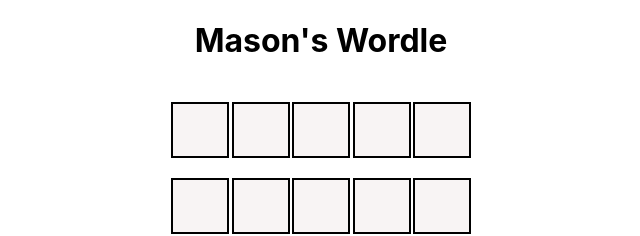
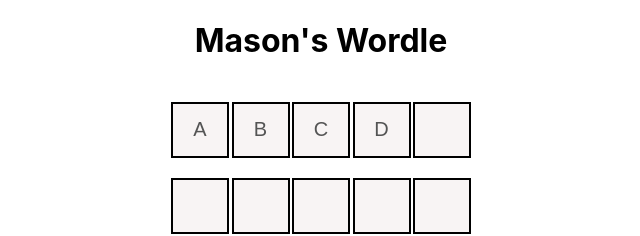
Before and after one commit to masonwaller/wordle-clone, a React (Create React App) app: page / in a window 1280 px wide. Shown: the top 236 px of the page, without its empty margins (319-959 px from the left). Built offline with nearby package versions, Linux system fonts and the light colour scheme.

Commit message:
change way I set inputs

```diff
--- a/src/components/grid-box/GridBox.tsx
+++ b/src/components/grid-box/GridBox.tsx
@@ -1,13 +1,14 @@
 import React from "react";
 import "./GridBox.css";
 
-function GridBox({ boxEnabled, id }) {
+function GridBox({ id, letter }) {
   return (
     <div className="grid-box">
       <input
         className="box-input"
         type="text"
-        disabled={boxEnabled}
+        disabled
+        value={letter}
         id={id}
         maxLength={1}
       />
--- a/src/components/grid-row/GridRow.tsx
+++ b/src/components/grid-row/GridRow.tsx
@@ -2,14 +2,14 @@
 import "./GridRow.css";
 import GridBox from "../grid-box/GridBox.tsx";
 
-function GridRow({ row, rowEnabled }) {
+function GridRow({ row, rowLetters }) {
   return (
     <div className="grid-row">
-      <GridBox boxEnabled={rowEnabled} id={`row${row}-box1`} />
-      <GridBox boxEnabled={rowEnabled} id={`row${row}-box2`} />
-      <GridBox boxEnabled={rowEnabled} id={`row${row}-box3`} />
-      <GridBox boxEnabled={rowEnabled} id={`row${row}-box4`} />
-      <GridBox boxEnabled={rowEnabled} id={`row${row}-box5`} />
+      <GridBox letter={rowLetters[0]} id={`row${row}-box0`} />
+      <GridBox letter={rowLetters[1]} id={`row${row}-box1`} />
+      <GridBox letter={rowLetters[2]} id={`row${row}-box2`} />
+      <GridBox letter={rowLetters[3]} id={`row${row}-box3`} />
+      <GridBox letter={rowLetters[4]} id={`row${row}-box4`} />
     </div>
   );
 }
--- a/src/components/main-grid/MainGrid.tsx
+++ b/src/components/main-grid/MainGrid.tsx
@@ -1,17 +1,23 @@
+/* eslint-disable @typescript-eslint/no-unused-vars */
 import React, { useState } from "react";
 import "./MainGrid.css";
 import GridRow from "../grid-row/GridRow.tsx";
 
 function MasonGrid() {
-  const [enabledRow, setEnabledRow] = useState(1);
+  const [rowOne, setRowOne] = useState(["A", "B", "C", "D"]);
+  const [rowTow, setRowTwo] = useState([]);
+  const [rowThree, setRowThree] = useState([]);
+  const [rowFour, setRowFour] = useState([]);
+  const [rowFive, setRowFive] = useState([]);
+  const [rowSix, setRowSix] = useState([]);
   return (
     <div className="main-grid">
-      <GridRow row={1} rowEnabled={enabledRow === 1} />
-      <GridRow row={2} rowEnabled={enabledRow === 2} />
-      <GridRow row={3} rowEnabled={enabledRow === 3} />
-      <GridRow row={4} rowEnabled={enabledRow === 4} />
-      <GridRow row={5} rowEnabled={enabledRow === 5} />
-      <GridRow row={6} rowEnabled={enabledRow === 6} />
+      <GridRow row={1} rowLetters={rowOne} />
+      <GridRow row={2} rowLetters={rowTow} />
+      <GridRow row={3} rowLetters={rowThree} />
+      <GridRow row={4} rowLetters={rowFour} />
+      <GridRow row={5} rowLetters={rowFive} />
+      <GridRow row={6} rowLetters={rowSix} />
     </div>
   );
 }
```
